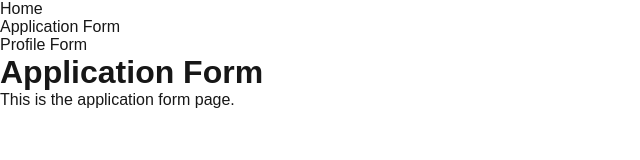
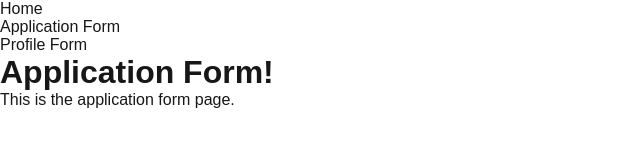
Before and after one commit to kevin-warren/VIA-Repository, a Next.js app: page /application-form in a window 1280 px wide. Shown: the top 160 px of the page, without its empty margins (0-640 px from the left). Built offline with nearby package versions, Linux system fonts and the light colour scheme.

Commit message:
06/12/25

```diff
--- a/src/app/application-form/page.tsx
+++ b/src/app/application-form/page.tsx
@@ -3,7 +3,7 @@ import React from 'react';
 export default function ApplicationFormPage() {
   return (
     <div>
-      <h1>Application Form</h1>
+      <h1>Application Form!</h1>
       <p>This is the application form page.</p>
     </div>
   );
```
